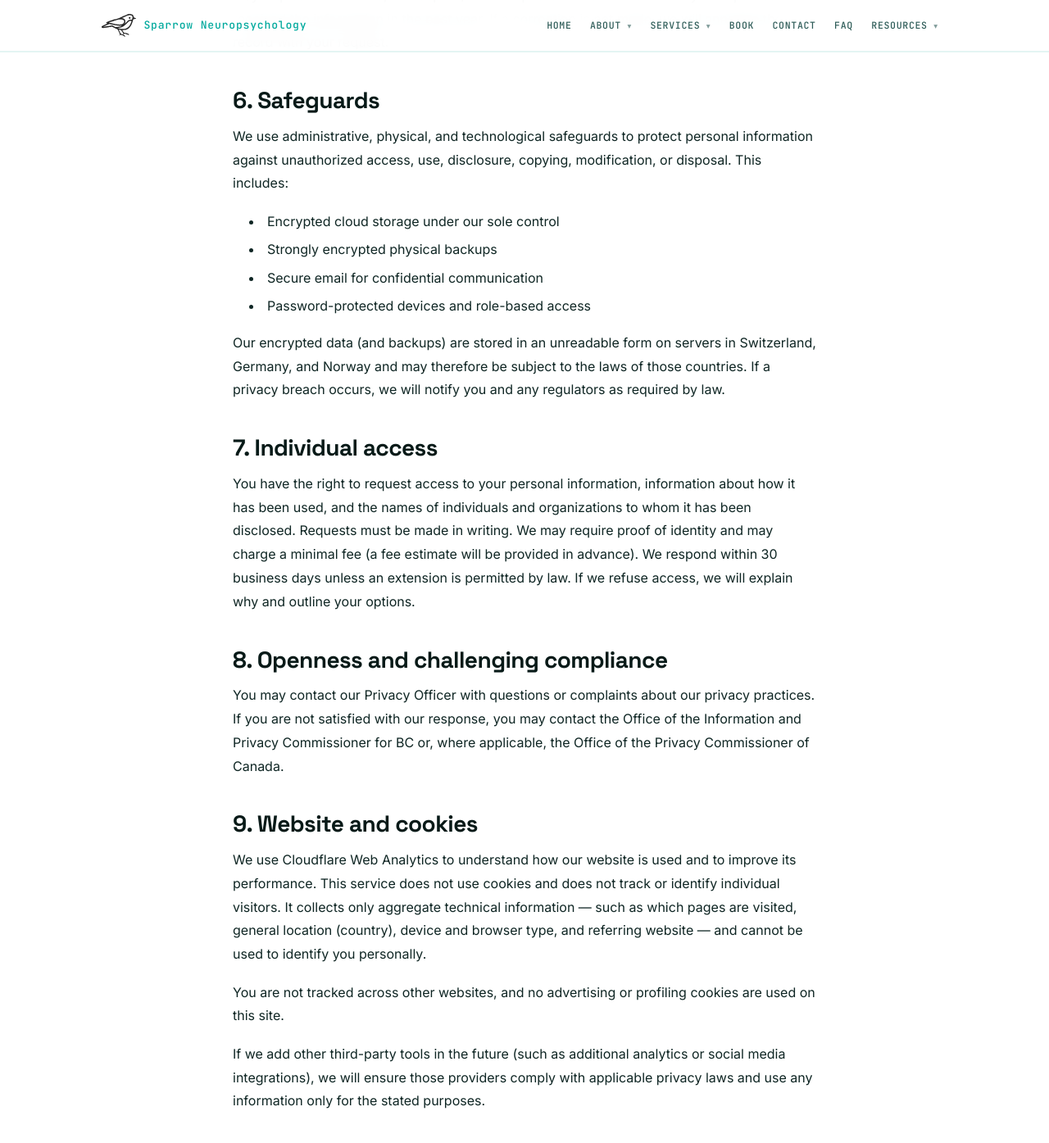
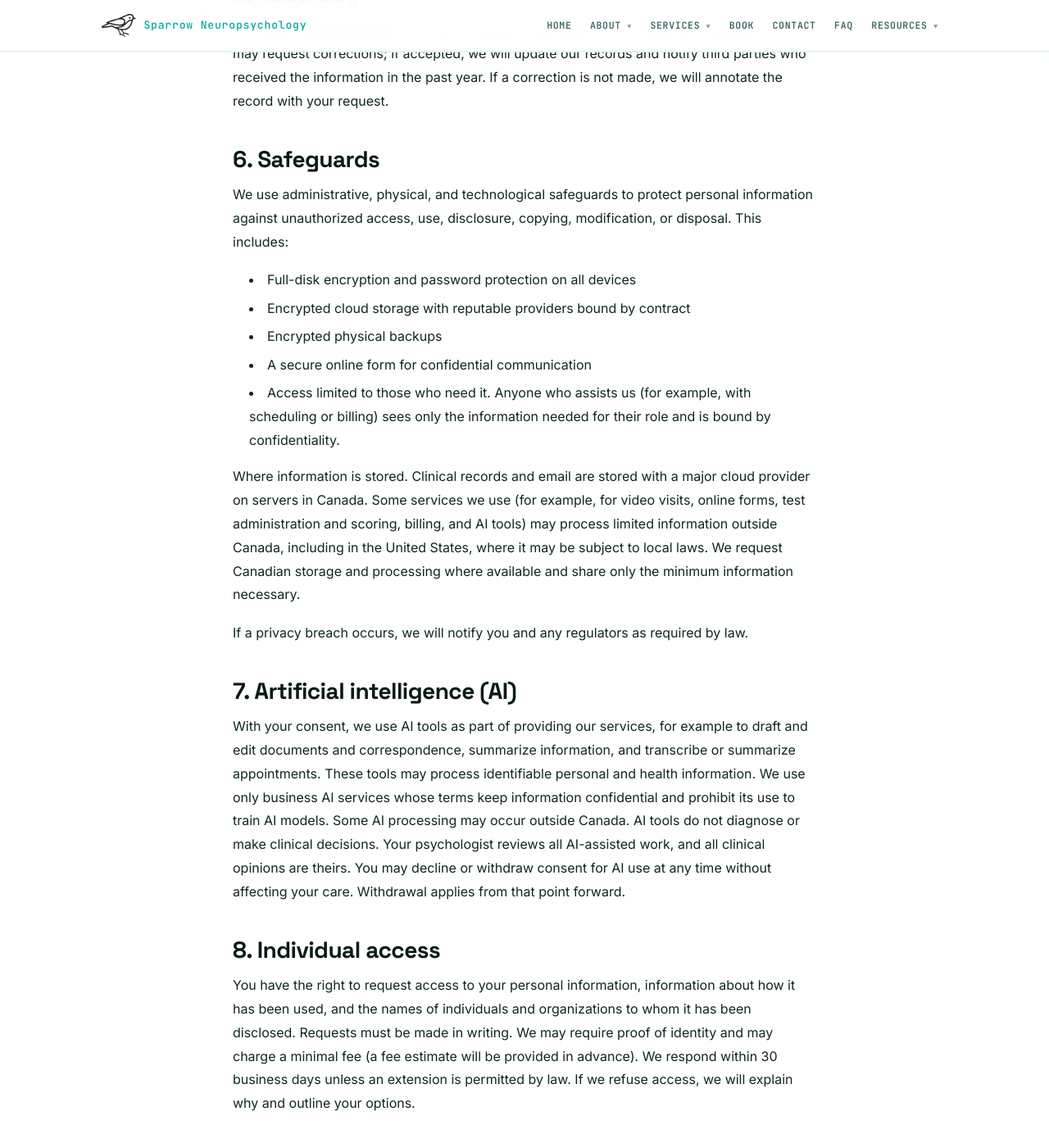
Before and after one commit to cfxb/sparrow-clinic, a Jekyll site: the page built from privacy-policy.md, in a window 1280 px wide and 1400 px high, scrolled down 2628 px. Shown: the top 1395 px of the window at 82% size. Built offline with Jekyll 4.4.1, drawn with Linux system fonts in a browser that asks for light colours; some of the changed text lies outside the part shown.

Commit message:
Update privacy policy: 16-year retention, AI disclosure, Canada storage, generic providers

```diff
--- a/privacy-policy.md
+++ b/privacy-policy.md
@@ -24,6 +24,7 @@ We collect only what is reasonably necessary to provide psychological services,
 - Health and medical history
 - Psychological test results and clinical notes
 - Billing and payment information
+- Information you send us through our secure online form
 
 We use this information to:
 
@@ -35,7 +36,7 @@ We use this information to:
 
 ## 3. Consent
 
-We obtain consent before collecting, using, or disclosing personal information, except where permitted or required by law. Consent may be written, electronic, verbal, or implied, depending on the context and sensitivity. Consent for neuropsychological assessment constitutes a written document signed by yourself and a representative of Sparrow, prior to assessment. You may withdraw consent with reasonable notice, unless doing so would prevent us meeting legal or contractual obligations. We will explain any consequences of withdrawing consent. Consent is limited to that necessary to provide the assessment or agreed upon service.
+We obtain consent before collecting, using, or disclosing personal information, except where permitted or required by law. Consent may be written, electronic, verbal, or implied, depending on the context and sensitivity. Consent for assessment is documented in a written form signed by you and Sparrow Neuropsychology before testing begins. This form also asks whether you consent to our use of AI tools (see section 7). This consent is optional. You may withdraw consent with reasonable notice, unless doing so would prevent us meeting legal or contractual obligations. We will explain any consequences of withdrawing consent. Consent is limited to that necessary to provide the assessment or agreed upon service.
 
 ## 4. Limiting use, disclosure and retention
 
@@ -46,7 +47,7 @@ We use and disclose personal information only for the purposes listed above, unl
 - A lawful order (e.g., court order, subpoena) or regulator request
 - An audit by the College of Health and Care Professionals of BC (CHCPBC)
 
-We retain records for at least **7 years** after the last date of service (or longer if required by law). After that, we securely destroy or anonymize them.
+We retain records for at least 16 years after the last date of service, or until age 35 for clients who were under 19 at their last service, as required by the CHCPBC, or longer if required by law. After that, we securely destroy or anonymize them.
 
 ## 5. Accuracy
 
@@ -56,22 +57,29 @@ We make reasonable efforts to ensure personal information is accurate and comple
 
 We use administrative, physical, and technological safeguards to protect personal information against unauthorized access, use, disclosure, copying, modification, or disposal. This includes:
 
-- Encrypted cloud storage under our sole control
-- Strongly encrypted physical backups
-- Secure email for confidential communication
-- Password-protected devices and role-based access
+- Full-disk encryption and password protection on all devices
+- Encrypted cloud storage with reputable providers bound by contract
+- Encrypted physical backups
+- A secure online form for confidential communication
+- Access limited to those who need it. Anyone who assists us (for example, with scheduling or billing) sees only the information needed for their role and is bound by confidentiality.
 
-Our encrypted data (and backups) are stored in an unreadable form on servers in Switzerland, Germany, and Norway and may therefore be subject to the laws of those countries. If a privacy breach occurs, we will notify you and any regulators as required by law.
+Where information is stored. Clinical records and email are stored with a major cloud provider on servers in Canada. Some services we use (for example, for video visits, online forms, test administration and scoring, billing, and AI tools) may process limited information outside Canada, including in the United States, where it may be subject to local laws. We request Canadian storage and processing where available and share only the minimum information necessary.
 
-## 7. Individual access
+If a privacy breach occurs, we will notify you and any regulators as required by law.
+
+## 7. Artificial intelligence (AI)
+
+With your consent, we use AI tools as part of providing our services, for example to draft and edit documents and correspondence, summarize information, and transcribe or summarize appointments. These tools may process identifiable personal and health information. We use only business AI services whose terms keep information confidential and prohibit its use to train AI models. Some AI processing may occur outside Canada. AI tools do not diagnose or make clinical decisions. Your psychologist reviews all AI-assisted work, and all clinical opinions are theirs. You may decline or withdraw consent for AI use at any time without affecting your care. Withdrawal applies from that point forward.
+
+## 8. Individual access
 
 You have the right to request access to your personal information, information about how it has been used, and the names of individuals and organizations to whom it has been disclosed. Requests must be made in writing. We may require proof of identity and may charge a minimal fee (a fee estimate will be provided in advance). We respond within 30 business days unless an extension is permitted by law. If we refuse access, we will explain why and outline your options.
 
-## 8. Openness and challenging compliance
+## 9. Openness and challenging compliance
 
 You may contact our Privacy Officer with questions or complaints about our privacy practices. If you are not satisfied with our response, you may contact the Office of the Information and Privacy Commissioner for BC or, where applicable, the Office of the Privacy Commissioner of Canada.
 
-## 9. Website and cookies
+## 10. Website and cookies
 
 We use Cloudflare Web Analytics to understand how our website is used and to improve its performance. This service does not use cookies and does not track or identify individual visitors. It collects only aggregate technical information — such as which pages are visited, general location (country), device and browser type, and referring website — and cannot be used to identify you personally.
 
```
Also changed, not shown: other parts of privacy-policy.md (+1 -1 lines), faq.md (+1 -1 lines).
